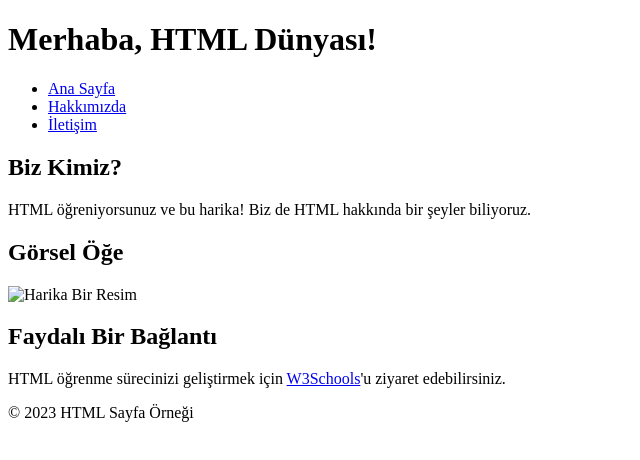
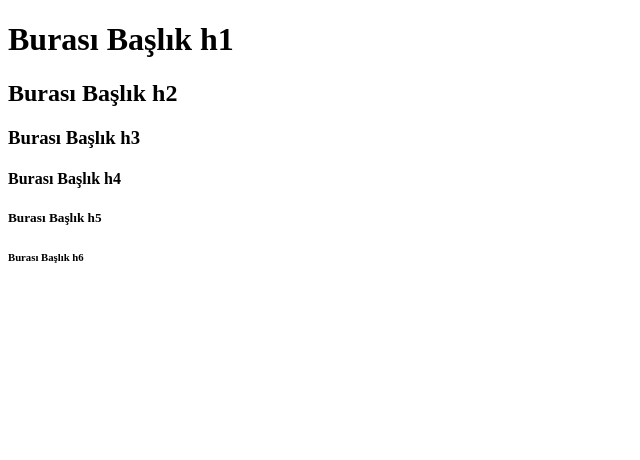
Before and after one commit to profiteroldr/profiteroldr.github.io, a plain HTML site: page index.html in a window 1280 px wide. Shown: the whole page, without its empty margins (0-640 px from the left). Drawn offline with Linux system fonts and the light colour scheme.

Commit message:
Update index.html

```diff
--- a/index.html
+++ b/index.html
@@ -1,44 +1,17 @@
 <!DOCTYPE html>
-<html lang="tr">
-<head>
-    <meta charset="UTF-8">
-    <meta name="viewport" content="width=device-width, initial-scale=1.0">
-    <title>HTML Sayfa Örneği</title>
-</head>
-<body>
-
-    <header>
-        <h1>Merhaba, HTML Dünyası!</h1>
-    </header>
-
-    <nav>
-        <ul>
-            <li><a href="#">Ana Sayfa</a></li>
-            <li><a href="#">Hakkımızda</a></li>
-            <li><a href="#">İletişim</a></li>
-        </ul>
-    </nav>
-
-    <main>
-        <section>
-            <h2>Biz Kimiz?</h2>
-            <p>HTML öğreniyorsunuz ve bu harika! Biz de HTML hakkında bir şeyler biliyoruz.</p>
-        </section>
-
-        <section>
-            <h2>Görsel Öğe</h2>
-            <img src="resim.jpg" alt="Harika Bir Resim">
-        </section>
-
-        <section>
-            <h2>Faydalı Bir Bağlantı</h2>
-            <p>HTML öğrenme sürecinizi geliştirmek için <a href="https://www.w3schools.com/" target="_blank">W3Schools</a>'u ziyaret edebilirsiniz.</p>
-        </section>
-    </main>
-
-    <footer>
-        <p>&copy; 2023 HTML Sayfa Örneği</p>
-    </footer>
-
-</body>
+<html lang="en">
+  <head>
+    <meta charset="UTF-8" />
+    <meta http-equiv="X-UA-Compatible" content="IE=edge" />
+    <meta name="viewport" content="width=device-width, initial-scale=1.0" />
+    <title>Başlık Etiketleri</title>
+  </head>
+  <body>
+    <h1>Burası Başlık h1</h1>
+    <h2>Burası Başlık h2</h2>
+    <h3>Burası Başlık h3</h3>
+    <h4>Burası Başlık h4</h4>
+    <h5>Burası Başlık h5</h5>
+    <h6>Burası Başlık h6</h6>
+  </body>
 </html>
```
